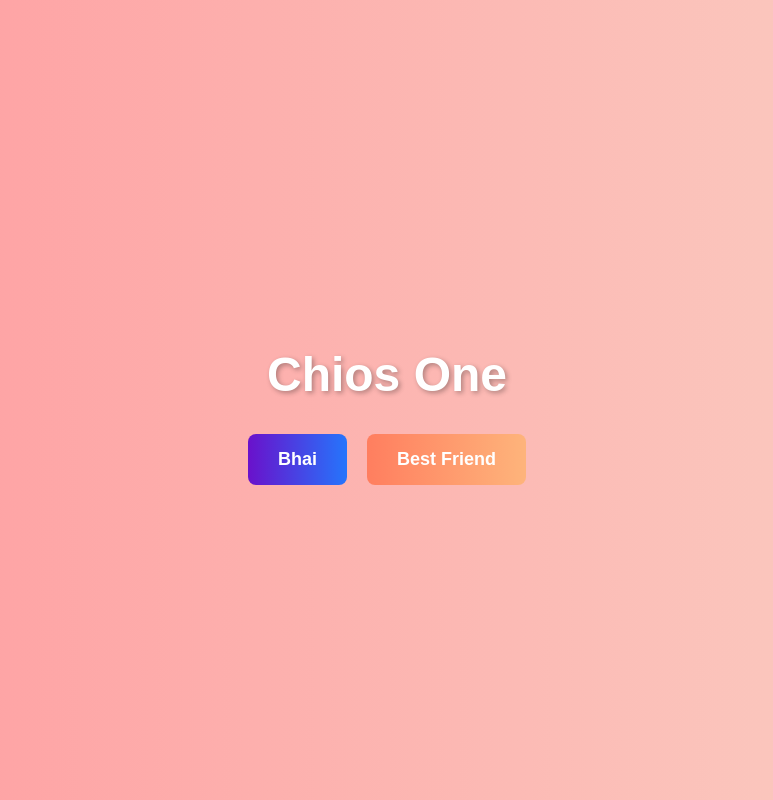
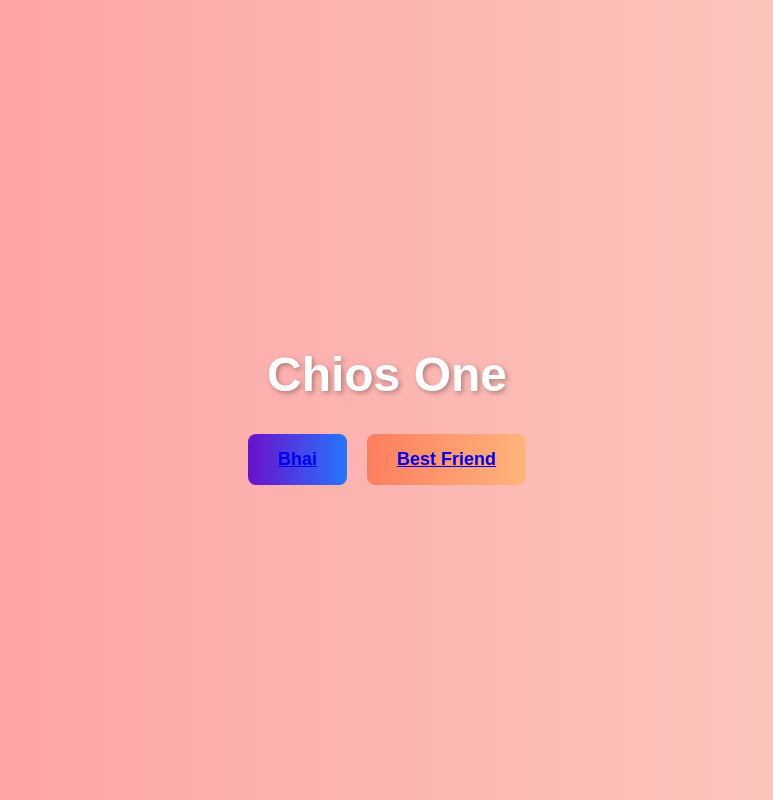
Before and after one commit to jaysupekarr/bff, a plain HTML site: page index.html in a window 1280 px wide. Shown: the whole page, without its empty margins (253-1026 px from the left). Drawn offline with Linux system fonts and the light colour scheme.

Commit message:
added index.html

```diff
--- a/index.html
+++ b/index.html
@@ -59,8 +59,12 @@
             <h1>Chios One</h1>
         </div>
         <div class="buttons">
-            <button class="button bhai">Bhai</button>
-            <button class="button bestfriend">Best Friend</button>
+            <button class="button bhai">
+                <a href="./bestfrd.html">Bhai</a>
+              </button>
+            <button class="button bestfriend">
+                <a href="./bestfrd.html">Best Friend</a>
+            </button>
         </div>
     </div>
 </body>
```
